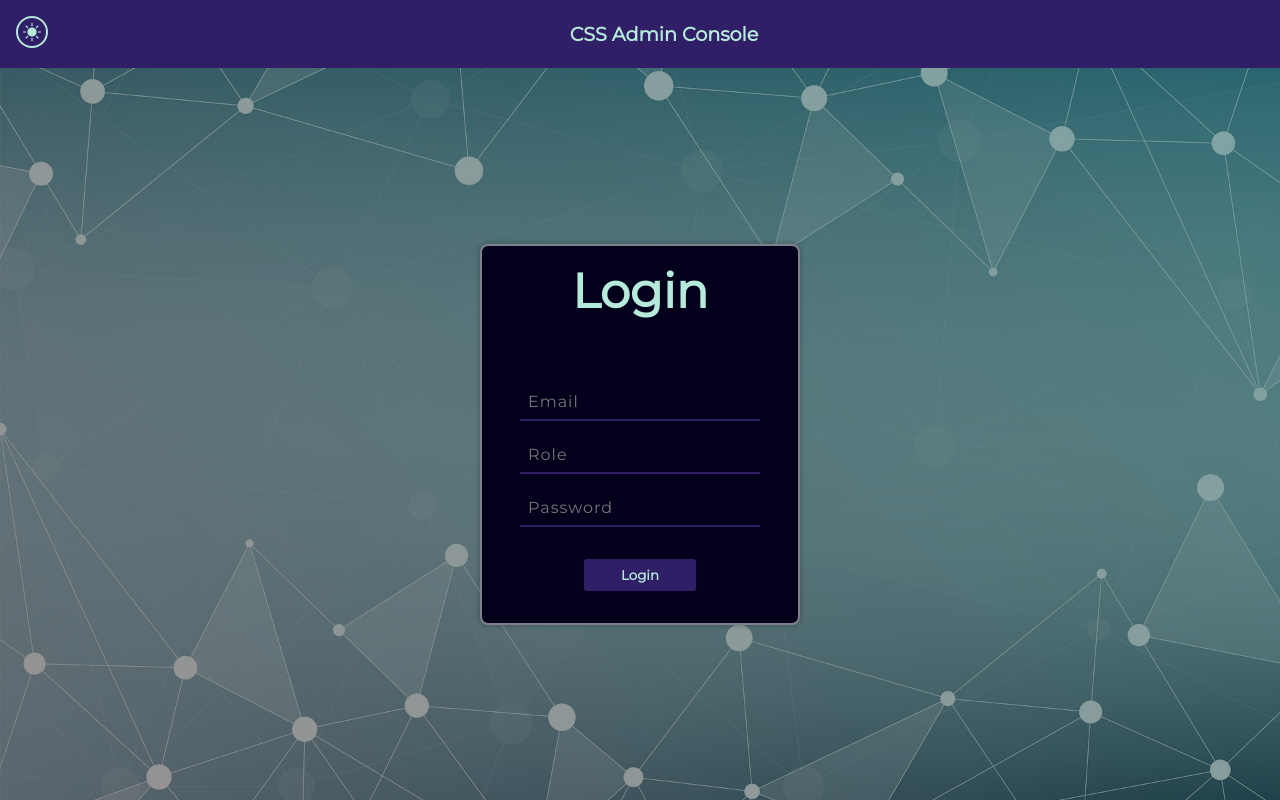
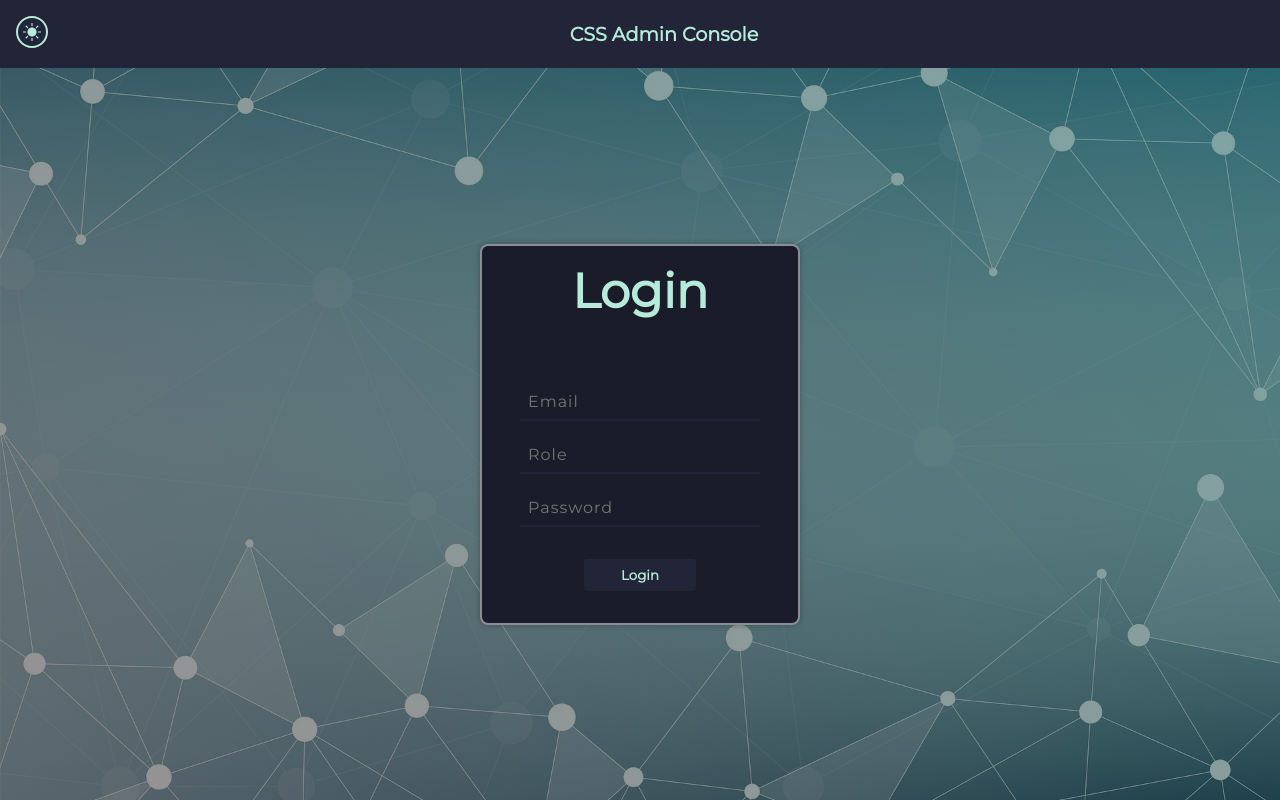
Before and after one commit to ComputerScienceSoceityNITS/Admin-console, a React (Create React App) app: page / in a window 1280 px wide. Built offline with nearby package versions, Linux system fonts and the light colour scheme; no server answers; a web font is replaced by a local one.

Commit message:
UPDATE : UI/UX

```diff
--- a/src/components/AbacusGrid.jsx
+++ b/src/components/AbacusGrid.jsx
@@ -46,6 +46,10 @@ const RowElement = ({ data, mode, reloadReq, setReloadReq }) => {
         <p title="start_end_Date">{data.startDate.split("T")[0]} to {data.endDate.split("T")[0]}</p>
         <p title="Min Team Size">Min Team Size : <b id="minTeamSize">{data.minTeamSize}</b></p>
         <p title="Max Team Size">Max Team Size : <b id="maxTeamSize">{data.maxTeamSize}</b></p>
+        {
+          data.participants?<p title="Participants">Participants : <b id="Participant">({data.participants.length})</b><b id="Participants">{data.participants.sort() && data.participants.map(ele => <li>{ele}</li>)}</b></p>:null
+        }
+        {/* <p title="Participants">Participants : <b id="Participants"></b><b id="Participants">{data.participants&&data.participants.sort() && data.participants.map(ele => <li>{ele}</li>)}</b></p> */}
         <p title="description" id="desc">{data.description}</p>
         <div>
           <button
--- a/src/pages/eventPage.js
+++ b/src/pages/eventPage.js
@@ -24,6 +24,7 @@ const EventPage = ({ mode, event, theTwoEvent }) => {
     setLoading(true);
     const events = await GetEvents({ event });
     setData(events);
+    console.log(events);
     setLoading(false);
   };
 
--- a/src/pages/memberPage.js
+++ b/src/pages/memberPage.js
@@ -13,7 +13,7 @@ const MemberPage = ({ mode }) => {
   const [addMember, setAddMember] = useState(false);
   const [searchText, setSearchText] = useState("");
   const [dataReserved, setDataReserved] = useState([]);
-  const [seSSion, setSeSSion] = useState("21-22");
+  const [seSSion, setSeSSion] = useState("22-23");
   const [reloadReq, setReloadReq] = useState(false);
 
   const fetch = async (session) => {
@@ -82,10 +82,10 @@ const MemberPage = ({ mode }) => {
           onChange={handleSelect}
           title="select session"
         >
-          <option value="22-23">22-23</option>
-          <option value="21-22" selected>
-            21-22
+          <option value="22-23" selected>
+            22-23
           </option>
+          <option value="21-22">21-22</option>
           <option value="20-21">20-21</option>
           <option value="19-20">19-20</option>
         </select>
--- a/src/services/Events/CreateEvents.jsx
+++ b/src/services/Events/CreateEvents.jsx
@@ -4,7 +4,6 @@ import { toast } from 'react-toastify';
 const CreateEvents = async (sendForm, setDataTransfer, reloadReq, setReloadReq, event) => {
   const ServerUrl = process.env.REACT_APP_SERVER_URL;
   try {
-    // console.log(sendForm);
     const res = await axios.post(
       `${ServerUrl}/${event}`,
       sendForm,
@@ -18,7 +17,6 @@ const CreateEvents = async (sendForm, setDataTransfer, reloadReq, setReloadReq,
     setReloadReq(!reloadReq);
     return res.data;
   } catch (err) {
-    console.log(err);
     setDataTransfer(false);
     toast.error(err.message);
   }
--- a/src/styles/App.css
+++ b/src/styles/App.css
@@ -7,18 +7,22 @@
     font-family: 'Montserrat', sans-serif;
 }
 
+body {
+    overflow: hidden;
+}
+
 .bright {
     --orange: var(--primary-color-2);
-    --orange2: rgba(250, 234, 177, 0.9);
+    --orange2: rgba(255, 255, 255, 0.9);
     --white: var(--primary-color-4);
     --bg: var(--primary-color-1);
-    --bg2: rgba(250, 248, 241, 0.9);
+    --bg2: rgba(240, 245, 245, 0.9);
     --activeLink: var(--primary-color-4);
     --whitesmoke: var(--primary-color-1);
-    --dataTransfer: rgba(250, 234, 177, 0.9);
+    --dataTransfer: var(--orange2);
     --black: var(--primary-color-4);
-    --primary-color-1: #FAF8F1;
-    --primary-color-2: #FAEAB1;
+    --primary-color-1: #f0f5f5;
+    --primary-color-2: #FFF;
     --primary-color-3: #E5BA73;
     --primary-color-4: #C58940;
     --createPage-btn: #C58940;
@@ -35,16 +39,16 @@
     --dataTransfer: rgba(62, 48, 50, 0.9);
     --black: white; */
     --orange: var(--primary-color-2);
-    --orange2: rgba(48, 30, 103, 0.9);
+    --orange2: rgba(34, 36, 55, 0.9);
     --white: var(--primary-color-4);
     --bg: var(--primary-color-1);
-    --bg2: rgba(3, 0, 28, 0.9);
+    --bg2: rgba(26, 28, 42, 0.9);
     --activeLink: var(--primary-color-4);
     --whitesmoke: var(--primary-color-1);
-    --dataTransfer: rgba(91, 143, 185, 0.9);
+    --dataTransfer: var(--orange2);
     --black: var(--primary-color-4);
-    --primary-color-1: #03001C;
-    --primary-color-2: #301E67;
+    --primary-color-1: #1a1c2a;
+    --primary-color-2: #222437;
     --primary-color-3: #5B8FB9;
     --primary-color-4: #B6EADA;
     --createPage-btn: #B6EADA;
@@ -55,12 +59,12 @@
 }
 
 ::-webkit-scrollbar-thumb {
-    background: var(--orange);
+    background: var(--primary-color-2);
     border-radius: 0.2rem;
 }
 
 ::-webkit-scrollbar-thumb:hover {
-    background: var(--white);
+    background: var(--primary-color-3);
     border-radius: 0.2rem;
 }
 
@@ -198,7 +202,7 @@
     top: 0;
     left: 0;
     width: 100%;
-    height: 100%;
+    height: 200%;
     z-index: 100;
     background: var(--dataTransfer);
     overflow: hidden;
--- a/src/styles/EventPage.css
+++ b/src/styles/EventPage.css
@@ -61,8 +61,8 @@
     overflow-y: hidden;
     height: var(--height);
     padding: 1rem;
-    border-radius: 0.5rem;
-    box-shadow: 0px 0px 5px 1px var(--boxshadow);
+    border-radius: 0.3rem;
+    /* box-shadow: 0px 0px 5px 1px var(--boxshadow); */
     transition: all 0.3s ease-in-out;
     cursor: pointer;
     color: var(--primary-color-4);
--- a/src/styles/MemberPage.css
+++ b/src/styles/MemberPage.css
@@ -17,11 +17,7 @@
     --boxshadow: rgba(109, 109, 109, 0.9);
     --CPbg1: rgba(255, 203, 203, 0.95);
     --CPbg2: rgba(245, 245, 245, 0.95);
-    --primary-color-1: #FAF8F1;
-    --primary-color-2: #FAEAB1;
-    --primary-color-22: #ffe586;
-    --primary-color-3: #E5BA73;
-    --primary-color-4: #C58940;
+    --primary-color-22: #dadada;
 }
 
 .dark {
@@ -29,11 +25,7 @@
     --boxshadow: rgba(0, 0, 0, 0.9);
     --CPbg1: rgba(32, 39, 62, 0.95);
     --CPbg2: rgba(37, 47, 75, 0.95);
-    --primary-color-1: #03001C;
-    --primary-color-2: #301E67;
-    --primary-color-22: #25174e;
-    --primary-color-3: #5B8FB9;
-    --primary-color-4: #B6EADA;
+    --primary-color-22: #2b2f47;
 }
 
 img {
@@ -47,7 +39,7 @@ img {
     left: 50%;
     transform: translate(-50%, -50%);
     padding: 1rem;
-    background: radial-gradient(circle at top, var(--primary-color-2), var(--primary-color-22));
+    background: radial-gradient(circle at top, var(--primary-color-22), var(--primary-color-2));
     display: flex;
     justify-content: center;
     flex-direction: column;
@@ -139,8 +131,8 @@ img {
     overflow-y: hidden;
     height: 7rem;
     padding: 1rem;
-    border-radius: 0.5rem;
-    box-shadow: 0px 0px 5px 1px var(--boxshadow);
+    border-radius: 0.3rem;
+    /* box-shadow: 0px 0px 5px 1px var(--boxshadow); */
     transition: all 0.3s ease-in-out;
     cursor: pointer;
     color: var(--primary-color-4);
```
